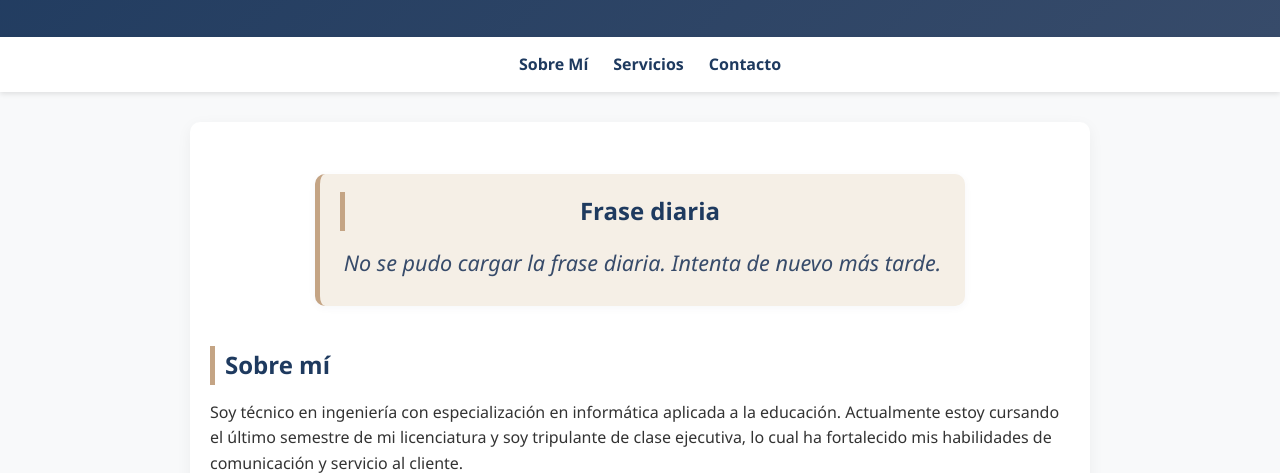
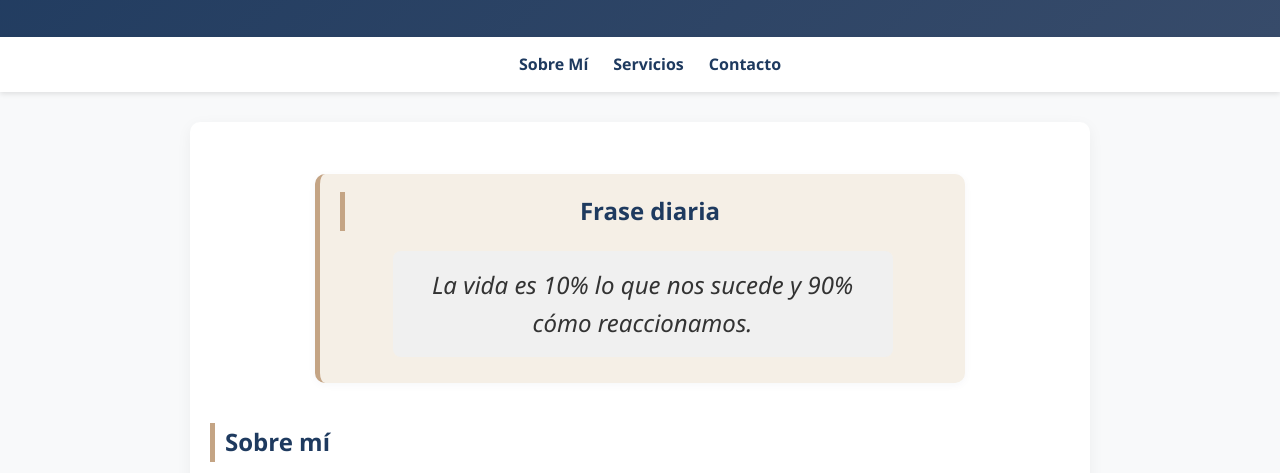
Before and after one commit to BishopEducador/BishopEducador.github.io, a plain HTML site: page index.html in a window 1280 px wide. Shown: the part 270-743 px from the top of the page. Drawn offline with Linux system fonts and the light colour scheme; no server answers.

Commit message:
Update index.html

```diff
--- a/index.html
+++ b/index.html
@@ -124,14 +124,13 @@
             margin-right: auto;
         }
         #daily-quote {
-            font-size: 1.35rem;
+            font-size: 1.5rem;
             font-style: italic;
-            color: #374B6A;
-            margin-bottom: 10px;
-        }
-        #daily-quote-author {
-            color: #684b1b;
-            font-size: 1.07rem;
+            margin: 20px auto 10px auto;
+            padding: 15px;
+            background: #f0f0f0;
+            border-radius: 8px;
+            max-width: 500px;
         }
 
         footer {
@@ -163,8 +162,7 @@
 <main>
     <section class="daily-quote-section" aria-label="Frase diaria motivacional">
         <h2>Frase diaria</h2>
-        <div id="daily-quote">Cargando frase motivacional...</div>
-        <div id="daily-quote-author"></div>
+        <div id="daily-quote"></div>
     </section>
 
     <section id="sobre-mi">
@@ -202,35 +200,31 @@
 </footer>
 
 <script>
-async function fetchDailyQuote() {
-    const quoteDiv = document.getElementById("daily-quote");
-    const authorDiv = document.getElementById("daily-quote-author");
+// Lista de frases motivacionales
+const quotes = [
+  "El éxito es la suma de pequeños esfuerzos repetidos día tras día.",
+  "No cuentes los días, haz que los días cuenten.",
+  "Cree en ti y todo será posible.",
+  "La vida es 10% lo que nos sucede y 90% cómo reaccionamos.",
+  "La motivación nos impulsa a comenzar y el hábito nos permite continuar."
+];
 
-    // Seed basado en la fecha actual (YYYY-MM-DD)
-    const today = new Date();
-    const year = today.getFullYear();
-    const month = String(today.getMonth() + 1).padStart(2, '0');
-    const day = String(today.getDate()).padStart(2, '0');
-    const dateSeed = `${year}-${month}-${day}`;
-
-    const apiUrl = `https://api.quotable.io/random?tags=motivational|inspirational&seed=${dateSeed}`;
-
-    quoteDiv.innerText = "Cargando frase motivacional..."; // fallback mientras carga
-    authorDiv.innerText = "";
-
-    try {
-        const response = await fetch(apiUrl);
-        if (!response.ok) throw new Error("No se pudo obtener la frase");
-        const data = await response.json();
-        quoteDiv.innerText = `"${data.content}"`;
-        authorDiv.innerText = `— ${data.author}`;
-    } catch (err) {
-        quoteDiv.innerText = "No se pudo cargar la frase diaria. Intenta de nuevo más tarde.";
-        authorDiv.innerText = "";
-    }
+// Obtener el día del año como índice
+function getDayOfYear() {
+  const now = new Date();
+  const start = new Date(now.getFullYear(), 0, 0);
+  const diff = now - start + ((start.getTimezoneOffset() - now.getTimezoneOffset()) * 60 * 1000);
+  return Math.floor(diff / (1000 * 60 * 60 * 24));
 }
 
-fetchDailyQuote();
+// Seleccionar la frase del día
+function showDailyQuote() {
+  const index = getDayOfYear() % quotes.length;
+  document.getElementById("daily-quote").innerText = quotes[index];
+}
+
+// Mostrar la frase diaria al cargar la página
+showDailyQuote();
 </script>
 
 </body>
```
